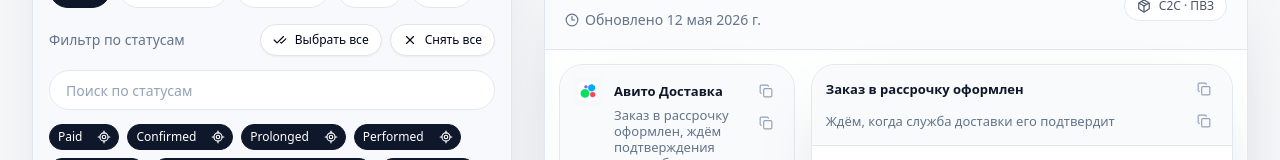
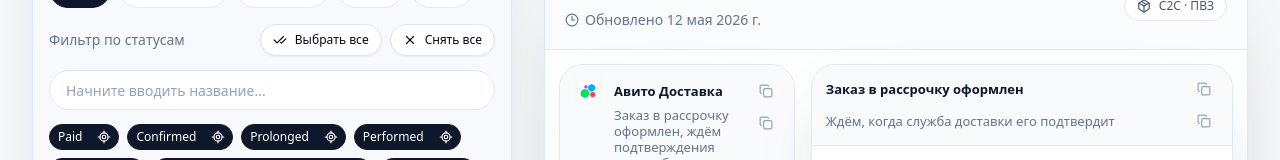
Before and after one commit to vgntt92/avito-credit-comms, a React (Vite) app: page / in a window 1280 px wide. Shown: the part 197-357 px from the top of the page. Built offline with nearby package versions, Linux system fonts and the light colour scheme.

Commit message:
Refine status search placeholder

```diff
--- a/src/App.jsx
+++ b/src/App.jsx
@@ -847,7 +847,7 @@
                       <input
                         className="h-10 w-full rounded-full border border-slate-200 bg-white pl-4 pr-11 text-sm text-slate-700 outline-none transition placeholder:text-slate-400 focus:border-slate-300 focus:ring-2 focus:ring-slate-200"
                         onChange={(event) => setStatusSearchQuery(event.target.value)}
-                        placeholder="Поиск по статусам"
+                        placeholder="Начните вводить название..."
                         type="text"
                         value={statusSearchQuery}
                       />
```
